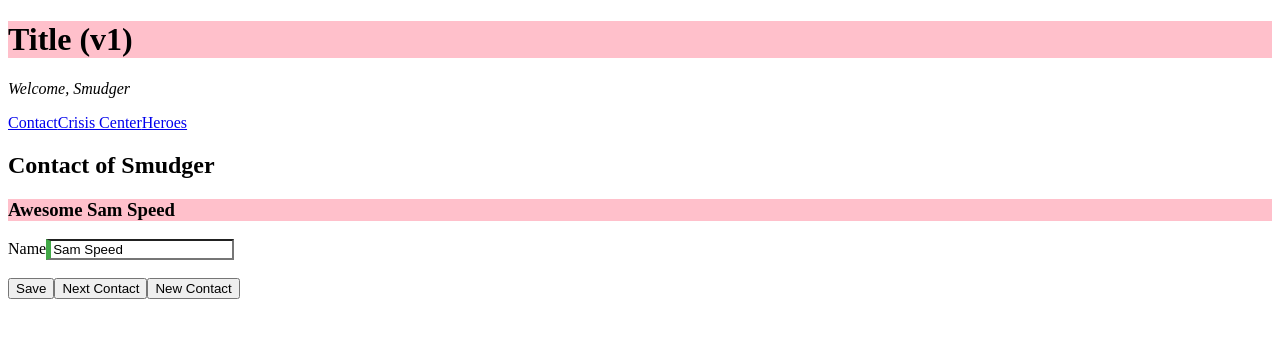
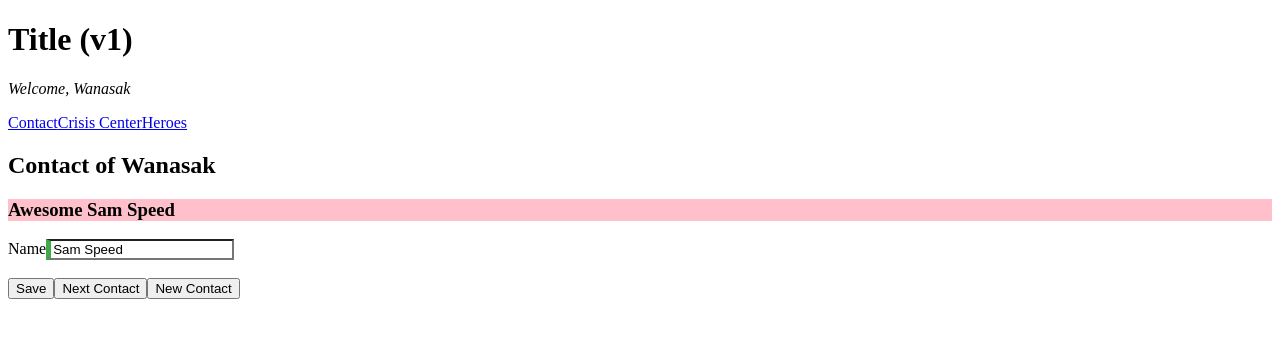
Before and after one commit to wanasak/angular-module, an Angular app: page /contact in a window 1280 px wide. Shown: the top 338 px of the page. Built offline with nearby package versions, Linux system fonts and the light colour scheme.

Commit message:
core module

```diff
--- a/src/app/app.module.ts
+++ b/src/app/app.module.ts
@@ -3,12 +3,10 @@ import { BrowserModule } from '@angular/platform-browser';
 
 /* App Root */
 import { AppComponent } from './app.component';
-import { TitleComponent } from './title.component';
-import { UserService } from './user.service';
 
 /* Feature Modules */
 import { ContactModule } from './contact/contact.module';
-import { SharedModule } from './shared/shared.module';
+import { CoreModule } from './core/core.module';
 
 /* Routing Module */
 import { AppRoutingModule } from './app-routing.module';
@@ -18,14 +16,10 @@ import { AppRoutingModule } from './app-routing.module';
     BrowserModule,
     ContactModule,
     AppRoutingModule,
-    SharedModule
+    CoreModule.forRoot({ username: 'Wanasak' })
   ],
   declarations: [
-    AppComponent,
-    TitleComponent
-  ],
-  providers: [
-    UserService
+    AppComponent
   ],
   bootstrap: [AppComponent]
 })
--- a/src/app/contact/contact.component.ts
+++ b/src/app/contact/contact.component.ts
@@ -1,7 +1,7 @@
 import { Component, OnInit } from '@angular/core';
 
 import { Contact, ContactServie } from './contact.service';
-import { UserService } from '../user.service';
+import { UserService } from '../core/user.service';
 
 @Component({
     moduleId: module.id,
--- /dev/null
+++ b/src/app/core/core.module.ts
@@ -0,0 +1,23 @@
+import { NgModule, ModuleWithProviders } from '@angular/core';
+import { CommonModule } from '@angular/common';
+
+import { TitleComponent } from './title.component';
+import { UserService } from './user.service';
+import { UserServiceConfig } from './user.service';
+
+@NgModule({
+    imports: [CommonModule],
+    declarations: [TitleComponent],
+    exports: [TitleComponent],
+    providers: [UserService]
+})
+export class CoreModule {
+    static forRoot(config: UserServiceConfig) : ModuleWithProviders {
+        return {
+            ngModule: CoreModule,
+            providers: [
+                { provide: UserServiceConfig, useValue: config }
+            ]
+        };
+    }
+}
--- /dev/null
+++ b/src/app/core/user.service.ts
@@ -0,0 +1,17 @@
+import { Injectable, Optional } from '@angular/core';
+
+export class UserServiceConfig {
+    username: string = 'Wanasak';
+}
+
+@Injectable()
+export class UserService {
+    username: string = 'Smudger';
+
+    constructor(
+        @Optional() config: UserServiceConfig
+    ) {
+        if (config) { this.username = config.username; }
+    }
+
+}
--- a/src/app/hero/hero.component.ts
+++ b/src/app/hero/hero.component.ts
@@ -1,7 +1,7 @@
 import { Component } from '@angular/core';
 
 import { HeroService } from './hero.service';
-import { UserService } from '../user.service';
+import { UserService } from '../core/user.service';
 
 @Component({
     template: `
--- a/src/app/user.service.ts
+++ /dev/null
@@ -1,6 +0,0 @@
-import { Injectable } from '@angular/core';
-
-@Injectable()
-export class UserService {
-    username: string = 'Smudger';
-}
```
Also changed, not shown: src/app/core/title.component.html (renamed from src/app/title.component.html), src/app/core/title.component.ts (renamed from src/app/title.component.ts).
